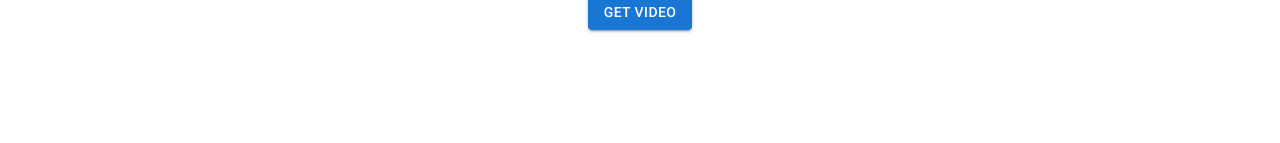
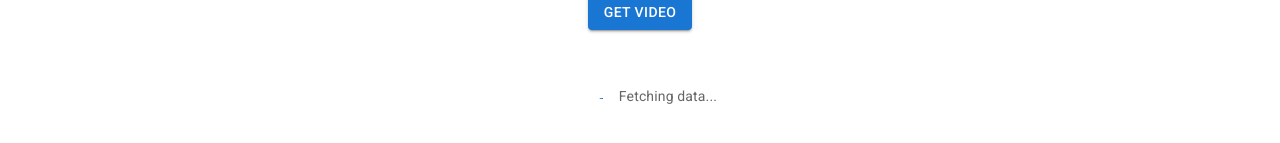
Before and after one commit to shashankx86/yt-downloader, a React (Create React App) app in the folder client/: page / in a window 1280 px wide. Both pictures are taken after a click on the button "GET VIDEO". Shown: the part 219-362 px from the top of the page. Built offline with nearby package versions, Linux system fonts and the light colour scheme; no server answers.

Commit message:
More progress bars and loaders

```diff
--- a/client/src/components/pages/Video.js
+++ b/client/src/components/pages/Video.js
@@ -3,6 +3,7 @@ import Button from '@mui/material/Button';
 import TextField from '@mui/material/TextField';
 import { Grid } from "@mui/material";
 import LinearProgress from '@mui/material/LinearProgress';
+import CircularProgress from '@mui/material/CircularProgress';
 import Typography from '@mui/material/Typography';
 import Box from '@mui/material/Box';
 import socket from './../../services/socket';
@@ -15,24 +16,33 @@ export default function Video() {
     const [url, setUrl] = useState(null);
     const [urlError, setErrorUrl] = useState("");
     const [video, setVideo] = useState(false);
-    const [progress, setProgress] = useState(0);
+    const [gettingInfo, setGettingInfo] = useState(false);
+    const [downloadProgress, setDownloadProgress] = useState(0);
+    const [convertionProgress, setConvertionProgress] = useState(0);
     const [isConnected, setIsConnected] = useState(socket.connected);
+
     function getVideoInfo() {
       if (urlError) return false;
+      setGettingInfo(true);
       getVideoData(url).then(videoData => {
         console.log(videoData);
         setVideo(new VideoModel(videoData));
+        setGettingInfo(false);
       }).catch(err => {
         console.log(err);
       })
     }
 
     function mp3DownloadRequest() {
+      // Before download start, server fetches info first so we need to display
+      // proper status
+      setGettingInfo(true);
       downloadMP3(url).then(res => {
         console.log('video cmp:', res);
-        setProgress(0);
+        setDownloadProgress(0);
       }).catch(err => {
         console.log(err);
+        setDownloadProgress(0);
       })
     }
 
@@ -46,9 +56,17 @@ export default function Video() {
         setIsConnected(false)
       });
 
-      socket.on('progress', progressMsg => {
-        console.log(progressMsg);
-        setProgress(progressMsg.percents);
+      socket.on('dl-progress', progressMsg => {
+        // set gettingInfo to false since download already started
+        setGettingInfo(false);
+        setDownloadProgress(progressMsg.ended ? 0 : parseInt(progressMsg.percents));
+      });
+
+      socket.on('convertion-progress', progressMsg => {
+        console.log('convertion-progress', progressMsg);
+        // set gettingInfo to false since download already started
+        setGettingInfo(false);
+        setConvertionProgress(progressMsg.ended ? 0 : parseInt(progressMsg.percents));
       });
 
     }, [])
@@ -59,7 +77,7 @@ export default function Video() {
       }
     }, [url])
 
-    function DownloadProgress(props) {
+    function Progress(props) {
       if (!props.progress) {
         return false;
       }
@@ -69,12 +87,25 @@ export default function Video() {
             <LinearProgress variant="determinate" value={props.progress}/>
           </Box>
           <Box sx={{ minWidth: 35 }}>
-            <Typography variant="body2" color="text.secondary">{props.progress}%</Typography>
+            <Typography variant="body2" color="text.secondary">{props.action}...{props.progress}%</Typography>
           </Box>
         </Box>
       )
     }
 
+    function StatusProgress(props) {
+      return (
+        <Box sx={{ display: 'flex', flexDirection: 'row', justifyContent: 'center', marginTop: 1 }}>
+          <Box>
+            <CircularProgress />
+          </Box>
+          <Box >
+            <Typography variant="body2" color="text.secondary" sx={{paddingTop: 1, paddingLeft: 2}}>{props.label}</Typography>
+          </Box>
+
+        </Box>
+      )
+    }
 
     return (
       <>
@@ -99,17 +130,15 @@ export default function Video() {
           </Grid>
 
           <Grid item
-            xs={12} md={2}
+            xs={12} md={4}
             sx={{marginTop: 5, marginBottom: 5}}
             alignItems="center"
             justifyContent="center">
               <VideoCard data={video} mp3DownloadRequest={mp3DownloadRequest}></VideoCard>
-              <DownloadProgress progress={progress}></DownloadProgress>
+              {gettingInfo ? <StatusProgress label="Fetching data..."></StatusProgress> : false}
+              <Progress action="Downloading" progress={downloadProgress}></Progress>
+              <Progress action="Convertion" progress={convertionProgress}></Progress>
           </Grid>
-
-
-
-
         </Grid>
       </>
     );
```
